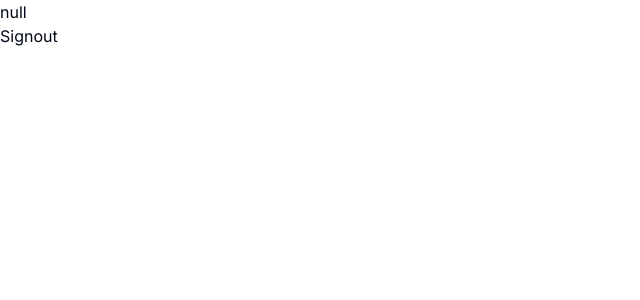
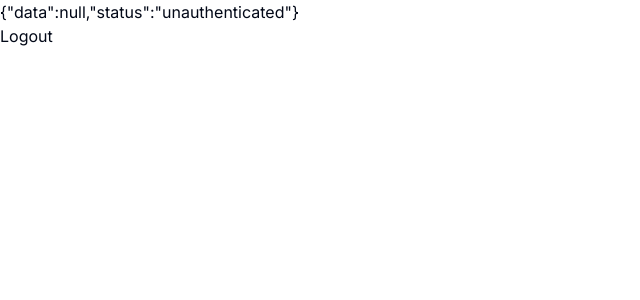
Before and after one commit to mawaisdev/next-auth, a Next.js app: page /settings in a window 1280 px wide. Shown: the top 300 px of the page, without its empty margins (0-640 px from the left). Built offline with nearby package versions, Linux system fonts and the light colour scheme; no server answers.

Commit message:
Server Side Logout

```diff
--- /dev/null
+++ b/actions/logout.ts
@@ -0,0 +1,8 @@
+'use server'
+
+import { signOut } from '@/auth'
+
+export const logout = async () => {
+  // Todo: Some server stuff
+  await signOut()
+}
--- a/app/(protected)/settings/page.tsx
+++ b/app/(protected)/settings/page.tsx
@@ -1,19 +1,22 @@
-import { auth, signOut } from '@/auth'
+'use client'
 
-const SettingsPage = async () => {
-  const session = await auth()
+import { logout } from '@/actions/logout'
+import { useSession } from 'next-auth/react'
+
+const SettingsPage = () => {
+  const session = useSession()
+
+  const onClick = () => {
+    logout()
+  }
+
   return (
     <div>
       {JSON.stringify(session)}
-      <form
-        action={async () => {
-          'use server'
-
-          await signOut()
-        }}
-      >
-        <button type='submit'>Signout</button>
-      </form>
+      <br />
+      <button type='submit' onClick={onClick}>
+        Logout
+      </button>
     </div>
   )
 }
--- a/app/layout.tsx
+++ b/app/layout.tsx
@@ -1,4 +1,7 @@
 import type { Metadata } from 'next'
+import { SessionProvider } from 'next-auth/react'
+import { auth } from '@/auth'
+
 import { Inter } from 'next/font/google'
 import './globals.css'
 
@@ -9,14 +12,17 @@ export const metadata: Metadata = {
   description: 'Diving into the Next',
 }
 
-export default function RootLayout({
+export default async function RootLayout({
   children,
 }: {
   children: React.ReactNode
 }) {
+  const session = await auth()
   return (
-    <html lang='en'>
-      <body className={inter.className}>{children}</body>
-    </html>
+    <SessionProvider session={session}>
+      <html lang='en'>
+        <body className={inter.className}>{children}</body>
+      </html>
+    </SessionProvider>
   )
 }
--- a/lib/tokens.ts
+++ b/lib/tokens.ts
@@ -8,8 +8,7 @@ import { getTwoFactorTokenByEmail } from '@/data/two-factor-token'
 
 export const generateTwoFactorToken = async (email: string) => {
   const token = crypto.randomInt(100_000, 1_000_000).toString()
-  // Todo: Change it to 10 minutes
-  const expires = new Date(new Date().getTime() + 3600 * 1000)
+  const expires = new Date(new Date().getTime() + 5 * 60 * 1000)
 
   const existingToken = await getTwoFactorTokenByEmail(email)
 
```
